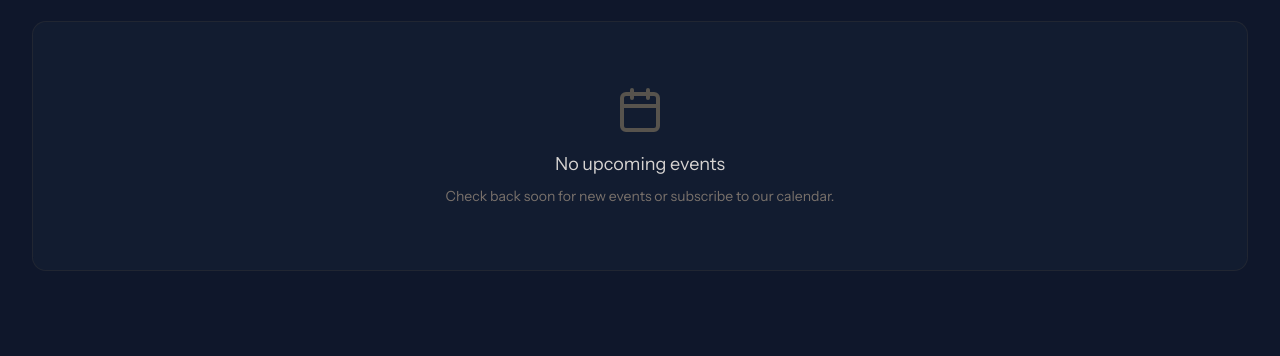
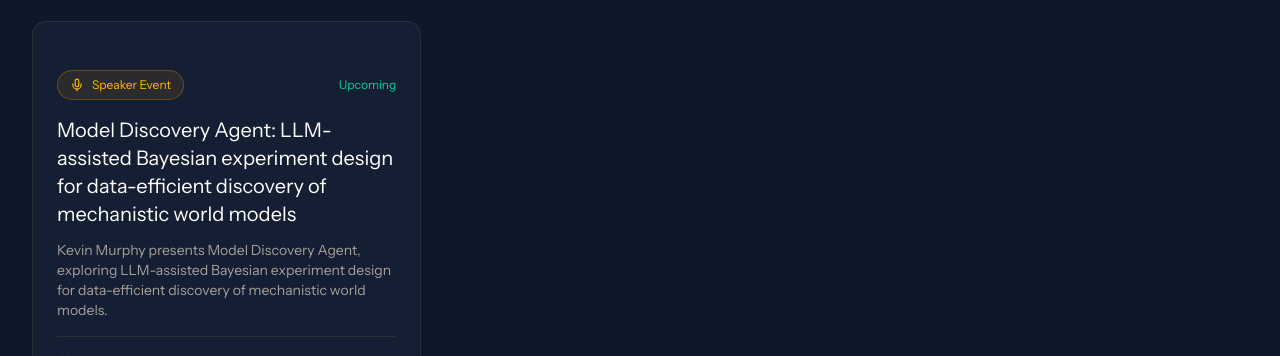
Before and after one commit to AIDDA-Institute/algorithmdiscovery.org, a Next.js app: page /events in a window 1280 px wide. Shown: the part 596-952 px from the top of the page. Built offline with nearby package versions, Linux system fonts and the light colour scheme; no server answers.

Commit message:
Add October Model Discovery Agent seminar

```diff
--- a/src/data/events.ts
+++ b/src/data/events.ts
@@ -216,6 +216,33 @@ export const events: Event[] = [
     ],
     tags: ["Speaker Event", "Remote", "Seminar"],
   },
+  {
+    id: 4,
+    title:
+      "Model Discovery Agent: LLM-assisted Bayesian experiment design for data-efficient discovery of mechanistic world models",
+    type: "Speaker Event",
+    description:
+      "Kevin Murphy presents Model Discovery Agent, exploring LLM-assisted Bayesian experiment design for data-efficient discovery of mechanistic world models.",
+    longDescription:
+      "Join the AIDDA Institute seminar series for a talk by Kevin Murphy, Principal Research Scientist at Google DeepMind and adjunct professor at the University of British Columbia (UBC).\n\nKevin will discuss Model Discovery Agent: LLM-assisted Bayesian experiment design for data-efficient discovery of mechanistic world models.",
+    date: "Tuesday, October 13, 2026",
+    time: "5:00 AM - 6:00 AM GMT+1",
+    iconName: "Mic",
+    icon: Mic,
+    color: "amber",
+    status: "upcoming",
+    lumaUrl: "https://luma.com/n8jywloy",
+    location: "Virtual (Zoom)",
+    speakers: [
+      {
+        name: "Kevin Murphy",
+        topic:
+          "Model Discovery Agent: LLM-assisted Bayesian experiment design for data-efficient discovery of mechanistic world models",
+        link: "https://arxiv.org/abs/2608.09696",
+      },
+    ],
+    tags: ["Speaker Event", "Remote", "Seminar"],
+  },
 ];
 
 export function getEventById(id: number): Event | undefined {
```
